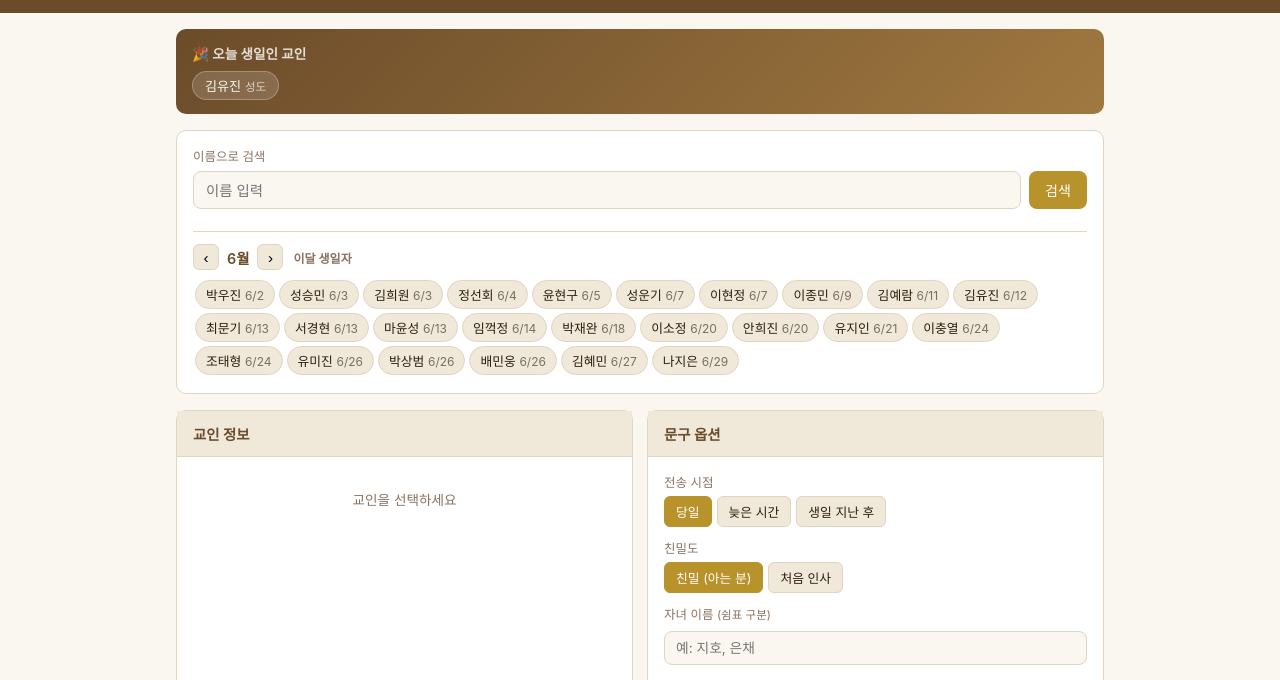
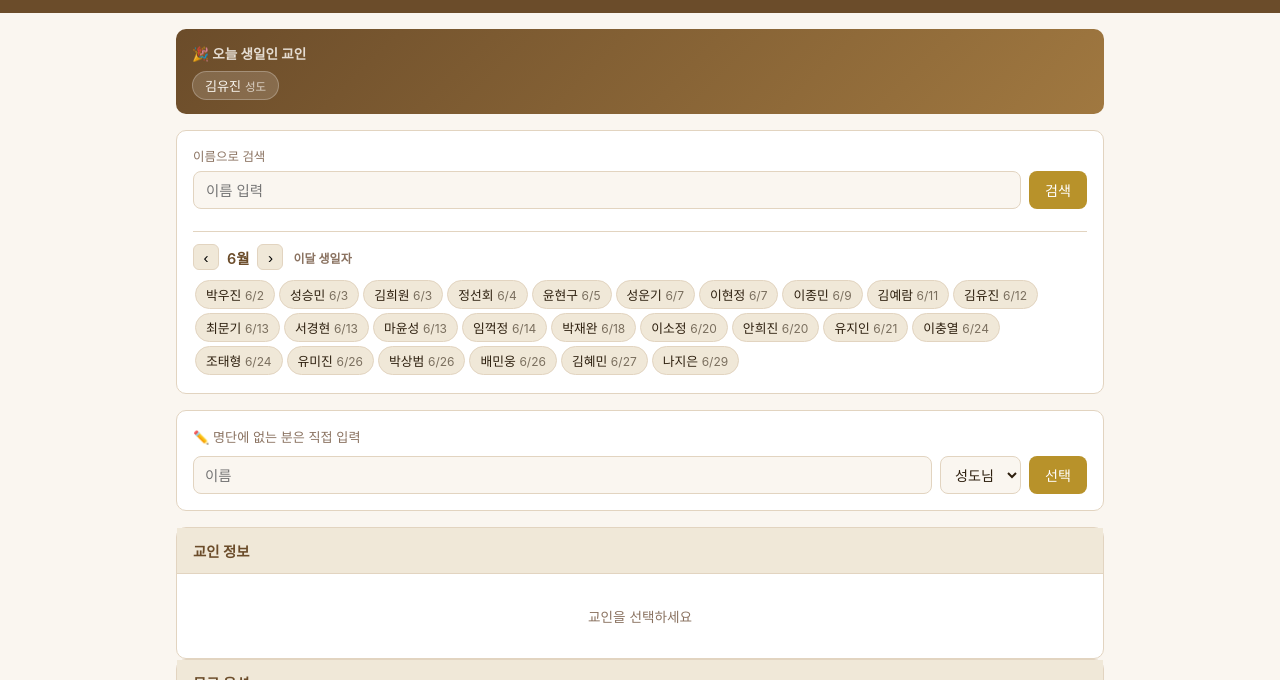
Before and after one commit to wskja71-dot/birthday-app, a plain HTML site: page index.html in a window 1280 px wide. Shown: the part 62-742 px from the top of the page. Drawn offline with Linux system fonts and the light colour scheme.

Commit message:
Update index.html

```diff
--- a/index.html
+++ b/index.html
@@ -84,7 +84,21 @@ header .sub{font-size:0.75rem;color:#d4c4b0;margin-top:2px}
     </div>
     <div id="mlist"></div>
   </div>
-  <div class="gen-area">
+
+  <!-- 직접 입력 -->
+  <div class="box" style="margin-bottom:16px">
+    <div style="font-size:0.82rem;color:var(--muted);margin-bottom:10px">✏️ 명단에 없는 분은 직접 입력</div>
+    <div style="display:flex;gap:8px;flex-wrap:wrap">
+      <input type="text" id="mi-name" placeholder="이름" style="flex:1;min-width:80px;border:1.5px solid var(--border);border-radius:8px;padding:8px 11px;font-size:0.9rem;font-family:inherit;background:var(--cream);outline:none">
+      <select id="mi-role" style="border:1.5px solid var(--border);border-radius:8px;padding:8px 10px;font-size:0.88rem;font-family:inherit;background:var(--cream);color:var(--text);outline:none">
+        <option value="">성도님</option>
+        <option value="집사">집사님</option>
+        <option value="권사">권사님</option>
+        <option value="장로">장로님</option>
+      </select>
+      <button class="btn-s" onclick="pickManual()">선택</button>
+    </div>
+  </div>
     <div class="card">
       <div class="card-head">교인 정보</div>
       <div class="card-body">
@@ -168,6 +182,22 @@ function doSearch(){
     :found.map(function(p){var b=getBd(p);return'<span class="rchip" onclick="pick('+D.indexOf(p)+')">'+p[0]+' <span style="opacity:0.6;font-size:0.75rem">'+(p[3]||'성도')+' '+b.m+'/'+b.d+'</span></span>';}).join('');
 }
 document.getElementById('si').addEventListener('keydown',function(e){if(e.key==='Enter')doSearch();});
+function pickManual(){
+  var name=document.getElementById('mi-name').value.trim();
+  if(!name){alert('이름을 입력해주세요');return;}
+  var role=document.getElementById('mi-role').value;
+  sel=[name,'','',(role||''),'','',''];
+  document.getElementById('pinfo').innerHTML=
+    '<div class="ig">'
+    +'<div><label>이름</label><span>'+name+'</span></div>'
+    +'<div><label>직분</label><span>'+(role||'성도')+'</span></div>'
+    +'</div>'
+    +'<div style="font-size:0.75rem;color:var(--muted);margin-top:6px">직접 입력된 교인입니다</div>';
+  document.getElementById('ci').value='';
+  document.getElementById('gb').disabled=false;
+  document.getElementById('mo').innerHTML='<div class="ph">문구 생성하기를 눌러주세요</div>';
+  document.getElementById('cb').style.display='none';
+}
 function pick(i){
   sel=D[i];
   var ch=getChildren(sel);
```
